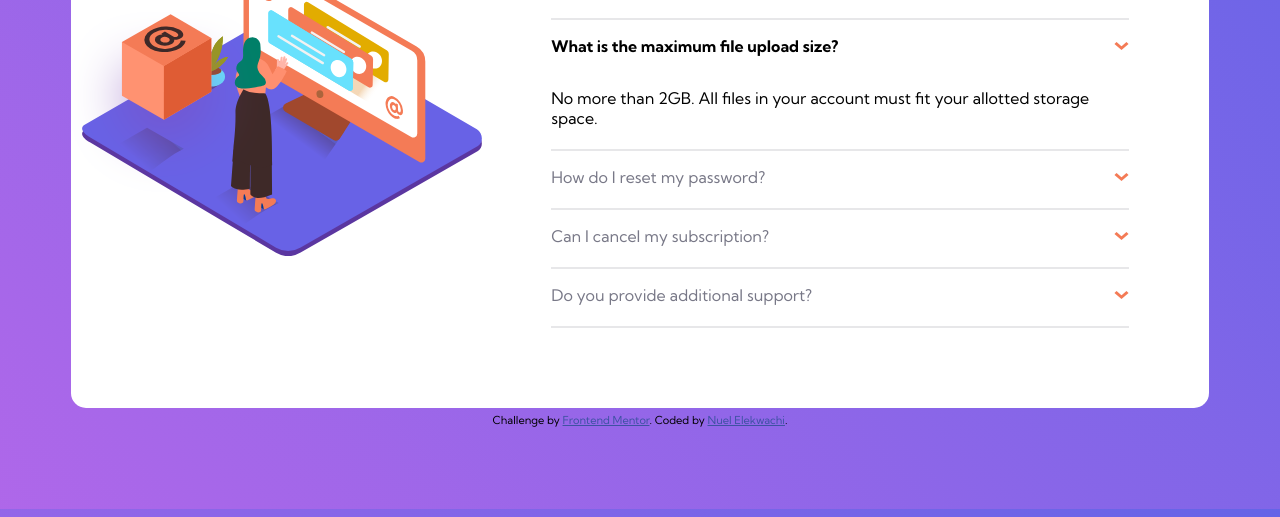
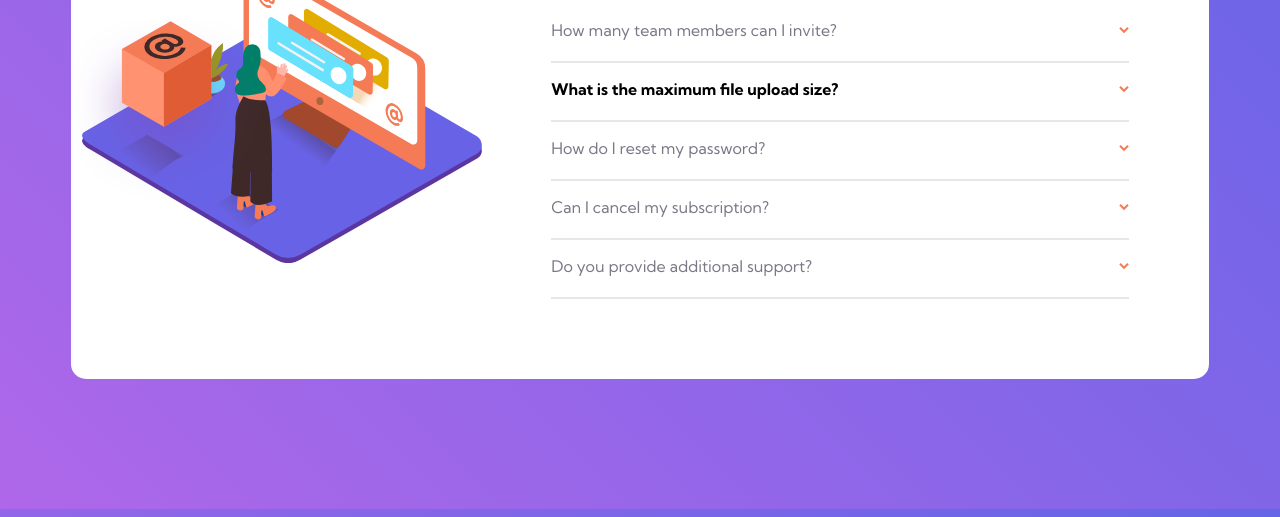
Before and after one commit to ijklmopffs/Accordion-Card, a plain HTML site: page index.html in a window 1280 px wide. Shown: the part 283-800 px from the top of the page. Drawn offline with Linux system fonts and the light colour scheme.

Commit message:
added functionality

```diff
--- a/index.html
+++ b/index.html
@@ -19,17 +19,6 @@
     />
 
     <title>Frontend Mentor | FAQ Accordion Card</title>
-
-    <!-- Feel free to remove these styles or customise in your own stylesheet 👍 -->
-    <style>
-      .attribution {
-        font-size: 11px;
-        text-align: center;
-      }
-      .attribution a {
-        color: hsl(228, 45%, 44%);
-      }
-    </style>
   </head>
   <body>
     <main class="card">
@@ -45,8 +34,16 @@
         <h1>FAQ</h1>
         <div class="test">
           <p class="text">How many team members can I invite?</p>
-          <img src="./images/icon-arrow-down.svg" alt="" class="arrow" />
-          <p class="none">
+          <svg width="10" height="7" xmlns="http://www.w3.org/2000/svg">
+            <path
+              d="M1 .799l4 4 4-4"
+              stroke="#F47B56"
+              stroke-width="2"
+              fill="none"
+              fill-rule="evenodd"
+            />
+          </svg>
+          <p class="answer none">
             You can invite up to 2 additional users on the Free plan. There is
             no limit on team members for the Premium plan.
           </p>
@@ -54,9 +51,16 @@
         <div class="line"></div>
         <div class="test">
           <p class="text bold">What is the maximum file upload size?</p>
-          <img src="./images/icon-arrow-down.svg" alt="" class="arrow" />
-
-          <p class="special">
+          <svg width="10" height="7" xmlns="http://www.w3.org/2000/svg">
+            <path
+              d="M1 .799l4 4 4-4"
+              stroke="#F47B56"
+              stroke-width="2"
+              fill="none"
+              fill-rule="evenodd"
+            />
+          </svg>
+          <p class="answer special none">
             No more than 2GB. All files in your account must fit your allotted
             storage space.
           </p>
@@ -64,8 +68,16 @@
         <div class="line"></div>
         <div class="test">
           <p class="text">How do I reset my password?</p>
-          <img src="./images/icon-arrow-down.svg" alt="" class="arrow" />
-          <p class="none">
+          <svg width="10" height="7" xmlns="http://www.w3.org/2000/svg">
+            <path
+              d="M1 .799l4 4 4-4"
+              stroke="#F47B56"
+              stroke-width="2"
+              fill="none"
+              fill-rule="evenodd"
+            />
+          </svg>
+          <p class="answer none">
             Click “Forgot password” from the login page or “Change password”
             from your profile page. A reset link will be emailed to you.
           </p>
@@ -73,8 +85,16 @@
         <div class="line"></div>
         <div class="test">
           <p class="text">Can I cancel my subscription?</p>
-          <img src="./images/icon-arrow-down.svg" alt="" class="arrow" />
-          <p class="none">
+          <svg width="10" height="7" xmlns="http://www.w3.org/2000/svg">
+            <path
+              d="M1 .799l4 4 4-4"
+              stroke="#F47B56"
+              stroke-width="2"
+              fill="none"
+              fill-rule="evenodd"
+            />
+          </svg>
+          <p class="answer none">
             Yes! Send us a message and we’ll process your request no questions
             asked.
           </p>
@@ -82,8 +102,16 @@
         <div class="line"></div>
         <div class="test">
           <p class="text">Do you provide additional support?</p>
-          <img src="./images/icon-arrow-down.svg" alt="" class="arrow" />
-          <p class="none">
+          <svg width="10" height="7" xmlns="http://www.w3.org/2000/svg">
+            <path
+              d="M1 .799l4 4 4-4"
+              stroke="#F47B56"
+              stroke-width="2"
+              fill="none"
+              fill-rule="evenodd"
+            />
+          </svg>
+          <p class="answer none">
             Chat and email support is available 24/7. Phone lines are open
             during normal business hours.
           </p>
@@ -92,12 +120,6 @@
       </div>
     </main>
 
-    <footer class="attribution">
-      Challenge by
-      <a href="https://www.frontendmentor.io?ref=challenge" target="_blank"
-        >Frontend Mentor</a
-      >. Coded by <a href="https://github.com/ijklmopffs">Nuel Elekwachi</a>.
-    </footer>
     <script src="./style.js"></script>
   </body>
 </html>
--- a/style.css
+++ b/style.css
@@ -15,7 +15,9 @@ body {
   margin-block-end: 5px;
   width: 90%;
 }
-
+svg {
+  cursor: pointer;
+}
 .images {
   display: flex;
   align-items: center;
@@ -32,6 +34,7 @@ body {
 }
 .faq {
   padding: 80px;
+  width: 100%;
 }
 .test {
   width: 100%;
--- a/style.js
+++ b/style.js
@@ -1,8 +1,17 @@
-const arrows = document.querySelectorAll(".arrow");
+const allSvgs = document.querySelectorAll("svg");
+let isFlipped = false;
 
-arrows.forEach((arrow) => {
-  arrow.addEventListener("click", () => {
-    arrow.setAttribute("transform", "rotate(180 50 50)");
-    console.log("worked");
+allSvgs.forEach((svg) => {
+  svg.addEventListener("click", () => {
+    if (isFlipped) {
+      svg.style.transform = "none";
+      isFlipped = false;
+    } else {
+      svg.style.transform = "rotate(180deg)";
+      isFlipped = true;
+    }
+    const parentDiv = svg.parentNode;
+    const answer = parentDiv.querySelector(".answer");
+    answer.classList.toggle("none");
   });
 });
```
